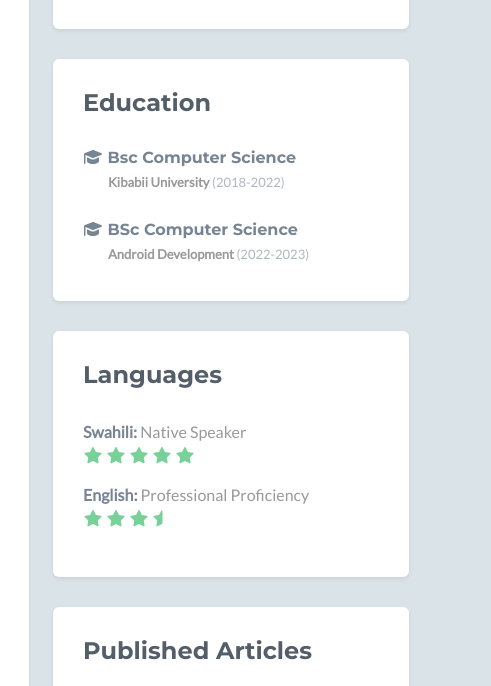
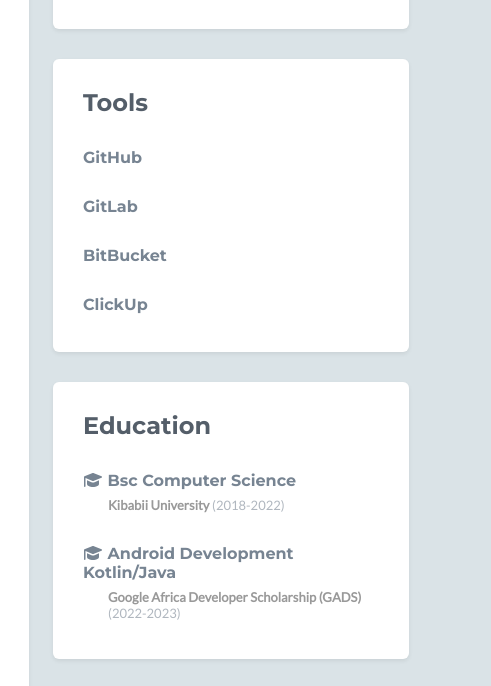
Before and after one commit to robert-muriithi/Portifolio, a plain HTML site: page index.html in a window 1280 px wide. Shown: the part 1136-1822 px from the top of the page, 789-1280 px from the left. Drawn offline with nearby package versions, Linux system fonts and the light colour scheme; no server answers; a script that the page names is missing; some icons are missing.

Commit message:
adding tools section

```diff
--- a/index.html
+++ b/index.html
@@ -248,6 +248,26 @@
 
                 <aside class="education aside section">
                     <div class="section-inner shadow-sm rounded">
+                        <h2 class="heading">Tools</h2>
+                        <div class="content">
+                            <div class="item">
+                                <h5 class="title">GitHub</h5>
+                            </div><!--//item-->
+                            <div class="item">
+                                <h3 class="title">GitLab</h3>
+                            </div><!--//item-->
+                            <div class="item">
+                                <h3 class="title">BitBucket</h3>
+                            </div><!--//item-->
+                            <div class="item">
+                                <h3 class="title">ClickUp</h3>
+                            </div><!--//item-->
+                        </div><!--//content-->
+                    </div><!--//section-inner-->
+                </aside><!--//section-->
+
+                <aside class="education aside section">
+                    <div class="section-inner shadow-sm rounded">
                         <h2 class="heading">Education</h2>
                         <div class="content">
                             <div class="item">
@@ -255,8 +275,8 @@
                                 <h4 class="university">Kibabii University <span class="year">(2018-2022)</span></h4>
                             </div><!--//item-->
                             <div class="item">
-                                <h3 class="title"><i class="fas fa-graduation-cap"></i> BSc Computer Science</h3>
-                                <h4 class="university">Android Development <span class="year">(2022-2023)</span></h4>
+                                <h3 class="title"><i class="fas fa-graduation-cap"></i> Android Development Kotlin/Java</h3>
+                                <h4 class="university">Google Africa Developer Scholarship (GADS) <span class="year">(2022-2023)</span></h4>
                             </div><!--//item-->
                         </div><!--//content-->
                     </div><!--//section-inner-->
```
